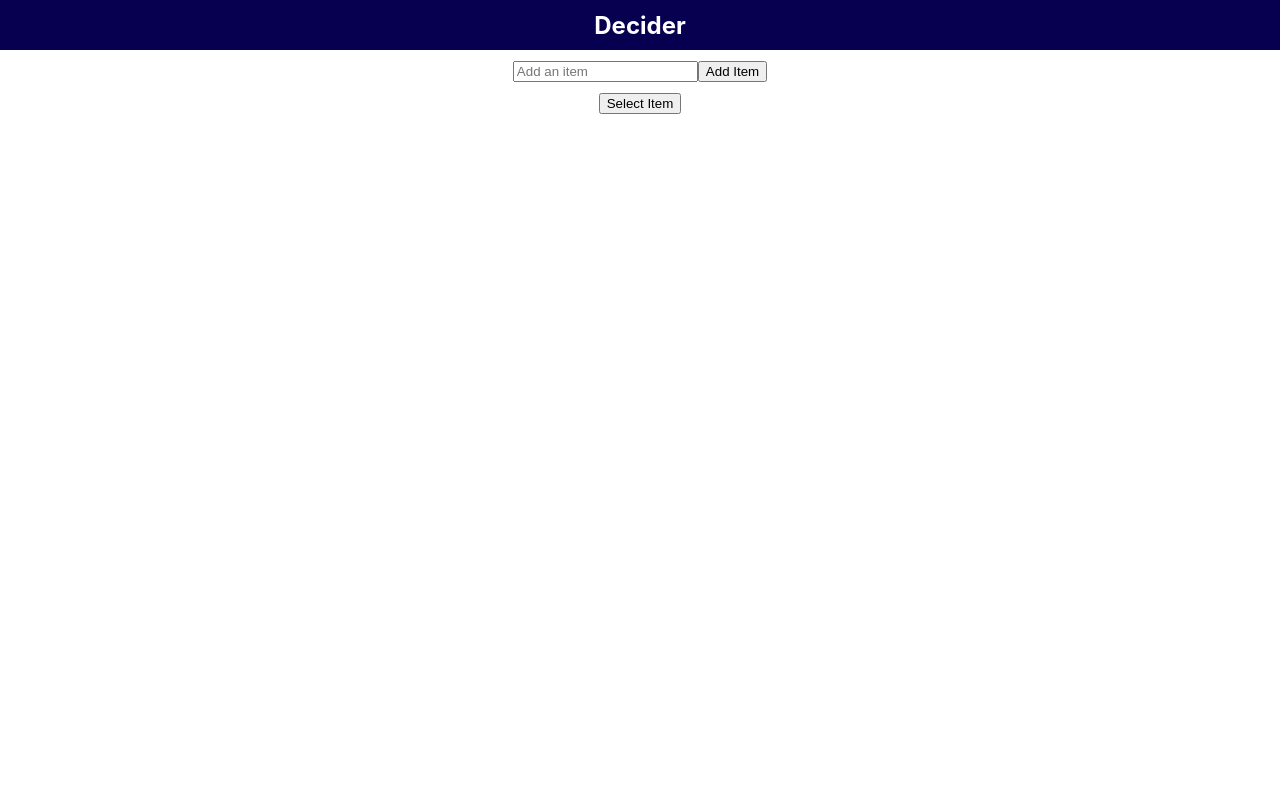
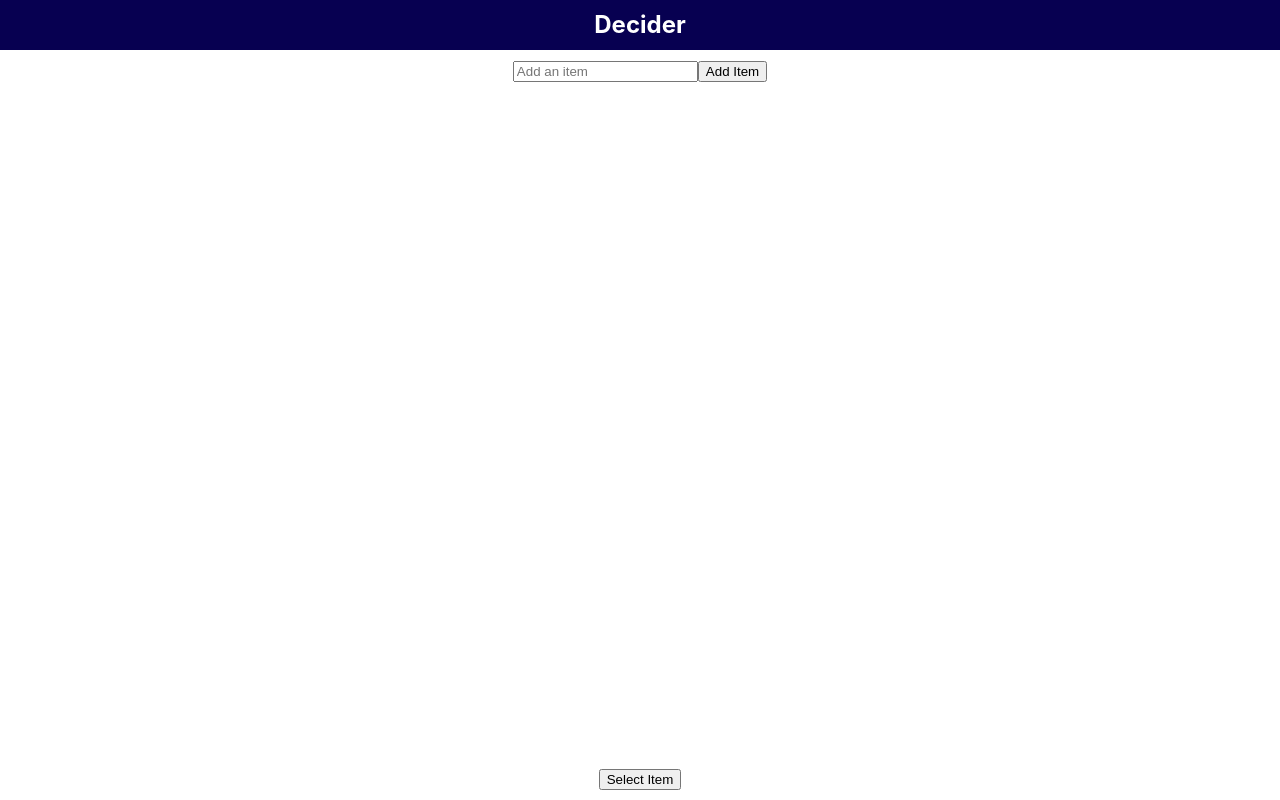
Before and after one commit to ProjectErostribe/decidr, a React (Create React App) app: page / in a window 1280 px wide. Built offline with nearby package versions, Linux system fonts and the light colour scheme.

Commit message:
saved style updates

```diff
--- a/src/App.css
+++ b/src/App.css
@@ -1,23 +1,29 @@
 #decidr {
+  display: flex;
+  flex-direction: column;
+  align-items: stretch;
+  justify-content: center;
   text-align: center;
+  height: 100vh;
 }
 
-.header {
+header {
+  flex: 0 0 auto;
   background-color: #070051;
   height: 50px;
-  display: flex;
-  flex-direction: column;
-  align-items: center;
-  justify-content: center;
   font-size: 24px;
   color: white;
   font-weight: bold;
+  line-height: 50px;
 }
 
 main {
+  flex: 1 1 auto;
   padding: 10px;
+  min-height: 0;
   max-width: 300px;
   margin: 0 auto;
+  overflow: auto;
 }
 
 #additem {
@@ -34,3 +40,8 @@ main {
   list-style: none;
   margin-bottom: 10px;
 }
+
+footer {
+  flex: 0 0 auto;
+  padding: 10px;
+}
--- a/src/App.js
+++ b/src/App.js
@@ -23,22 +23,20 @@ function App() {
           <DisplayList
             listContainer={listContainer}
           />
-          <SelectItem
-            listContainer={listContainer}
-            setSelectedItem={setSelectedItem}
-          />
         </div>
         : <div>
           <ShowSelectedItem
             selectedItem={selectedItem}
           />
-          <SelectItem
-            listContainer={listContainer}
-            setSelectedItem={setSelectedItem}
-          />
         </div>
       }
       </main>
+      <footer>
+        <SelectItem
+          listContainer={listContainer}
+          setSelectedItem={setSelectedItem}
+        />
+      </footer>
     </div>
   );
 }
--- a/src/Components/Header.js
+++ b/src/Components/Header.js
@@ -1,10 +1,10 @@
 export default function Header() {
 
   return (
-    <header className="header">
-      <p>
+    <header>
+      <div>
         Decider
-      </p>
+      </div>
     </header>
   );
 }
--- a/src/Components/SelectItem.js
+++ b/src/Components/SelectItem.js
@@ -9,6 +9,8 @@ export default function SelectItem({ listContainer, setSelectedItem }) {
   }
 
   return (
-    <button onClick={selectRandomItem}>Select Item</button>
+    <div id="select-item">
+      <button onClick={selectRandomItem}>Select Item</button>
+    </div>
   );
 }
```
